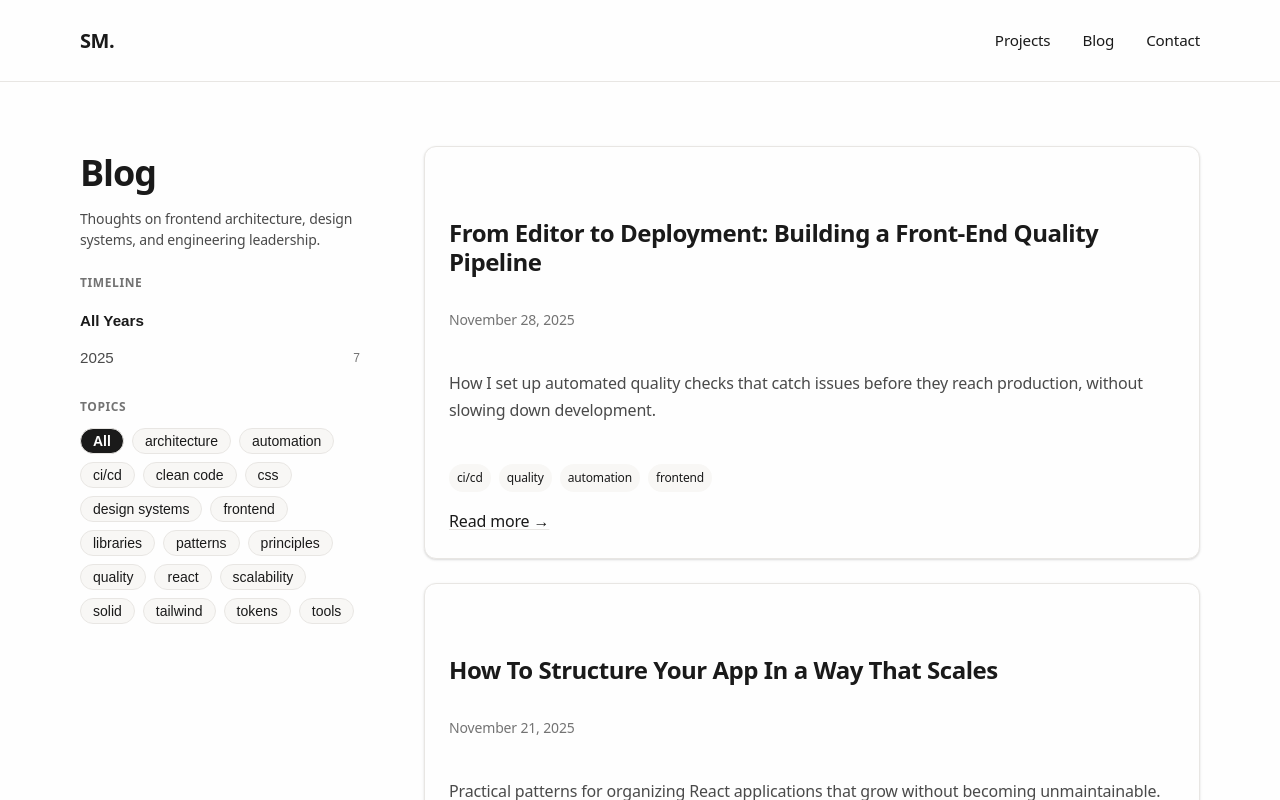
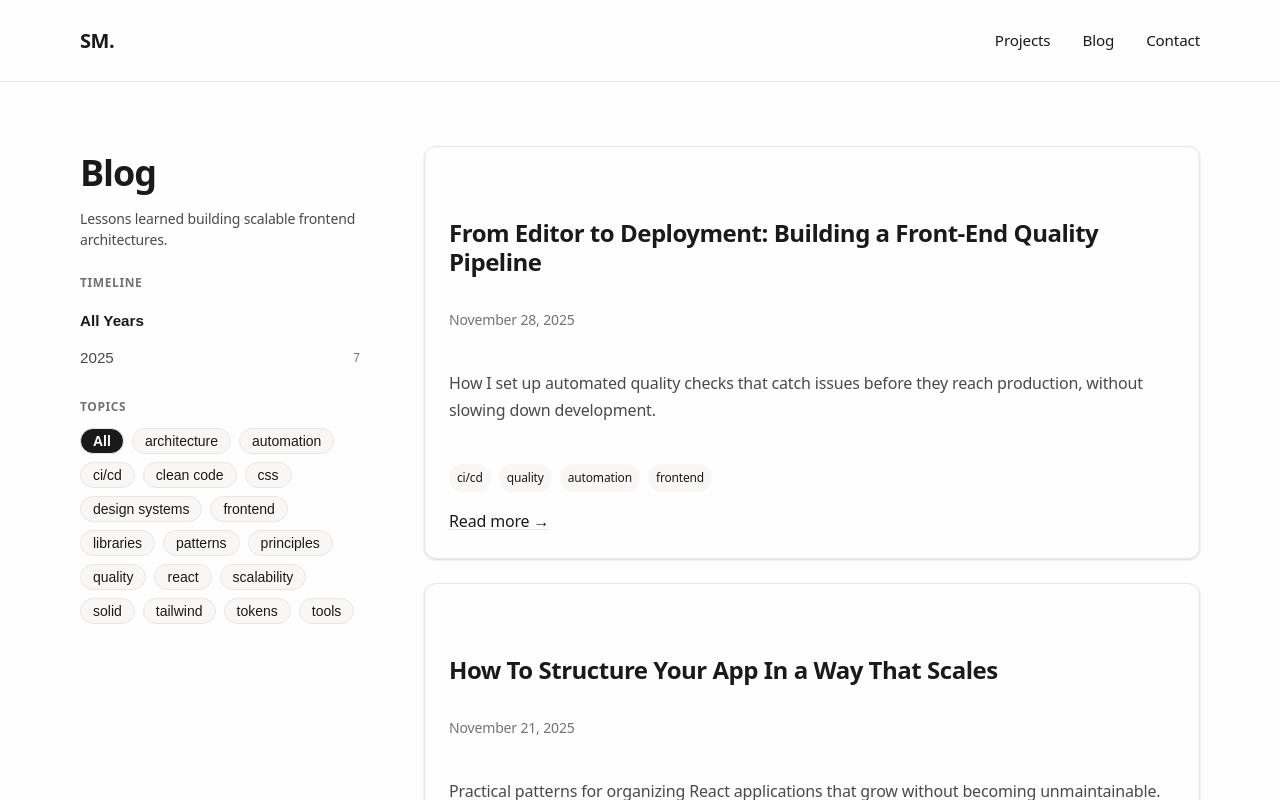
Before and after one commit to sergimarquez/react-portfolio-sergimarquez, a Next.js app: page /blog in a window 1280 px wide. Shown: the top 800 px of the page. Built offline with nearby package versions, Linux system fonts and the light colour scheme.

Commit message:
feat: update blog description

```diff
--- a/app/blog/BlogIndexClient.tsx
+++ b/app/blog/BlogIndexClient.tsx
@@ -121,7 +121,7 @@ export default function BlogIndexClient({ initialPosts }: Props) {
                 Blog
               </Text>
               <Text size="sm" color="secondary" style={{ lineHeight: "1.5" }}>
-                Thoughts on frontend architecture, design systems, and engineering leadership.
+                Lessons learned building scalable frontend architectures.
               </Text>
             </Stack>
 
```
